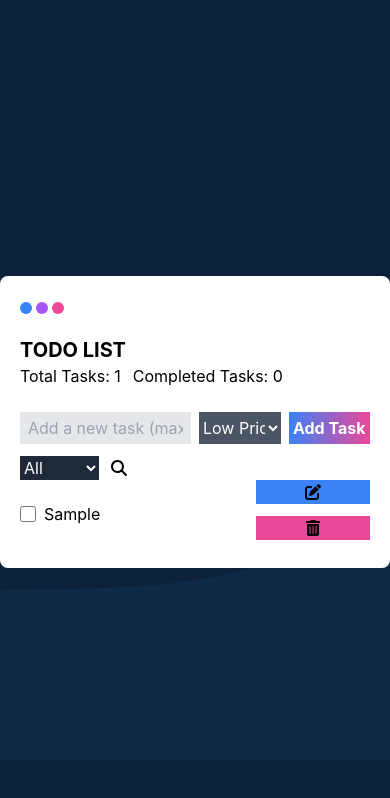
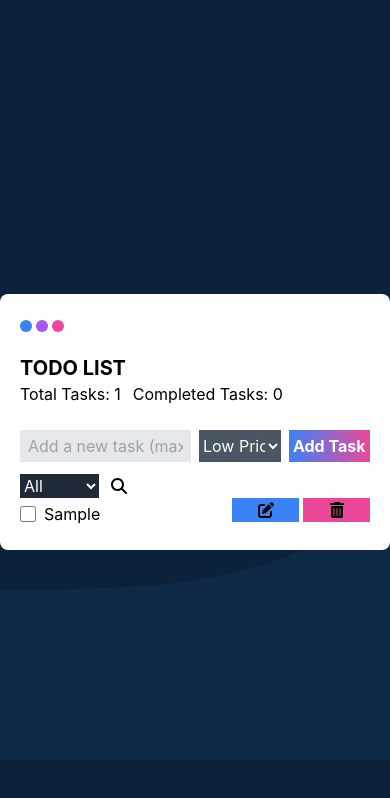
Before and after one commit to nafish08/todo-list-app, a React (Create React App) app: page / in a window 390 px wide. Both pictures are taken after typing "Sample" into the empty fields and a click on the button "Add Task". Shown: the top 798 px of the page. Built offline with nearby package versions, Linux system fonts and the light colour scheme.

Commit message:
grid responsiveness fixed

```diff
--- a/src/components/TaskItem.js
+++ b/src/components/TaskItem.js
@@ -23,8 +23,8 @@ function TaskItem({ task, deleteTask, markTaskAsCompleted, editTask }) {
           toggleEdit={toggleEdit}
         />
       ) : (
-        <div className='grid grid-cols-3 gap-1'>
-          <div className='col-span-2 flex items-center'>
+        <div className='grid grid-cols-5 gap-1'>
+          <div className='col-span-3 flex items-center'>
             <input
               className='dark:border-white-400/20 dark:scale-100 transition-all duration-500 ease-in-out dark:hover:scale-110 dark:checked:scale-100 w-4 h-4 mr-2'
               type="checkbox"
@@ -33,7 +33,7 @@ function TaskItem({ task, deleteTask, markTaskAsCompleted, editTask }) {
             />
             <span style={{ textDecoration: task.completed ? 'line-through' : 'none', color: task.completed ? 'gray' : 'black' }}>{task.title}</span>
           </div>
-          <div className='grid sm:grid-cols-2 lg:grid-cols-2 gap-1'>
+
           <button
             className="hover:brightness-110 hover:animate-pulse px-2 bg-[#3b82f6] dark:text-white mb-2"
             onClick={toggleEdit}
@@ -48,7 +48,6 @@ function TaskItem({ task, deleteTask, markTaskAsCompleted, editTask }) {
           </button>
 
         </div>
-        </div>
       )}
     </li>
 
```
Lines whose indentation alone changed are shown as unchanged.
